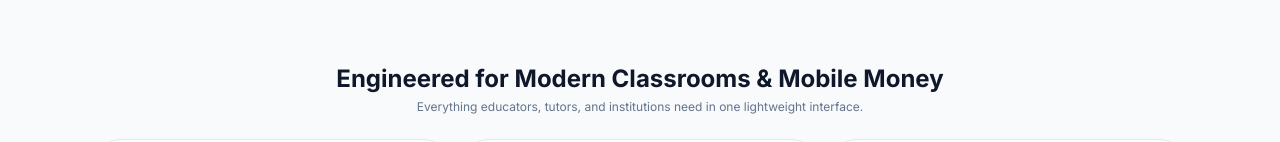
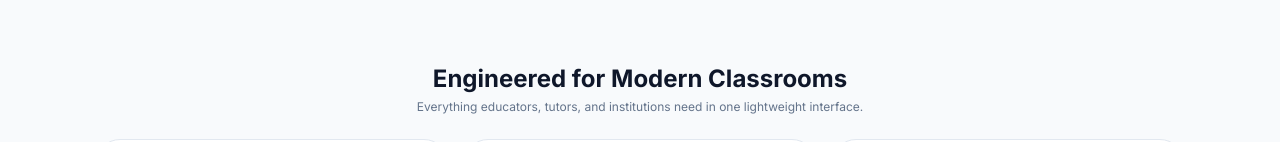
Before and after one commit to Gabyjay16/judmi-academy, a Next.js app: page / in a window 1280 px wide. Shown: the part 588-730 px from the top of the page. Built offline with nearby package versions, Linux system fonts and the light colour scheme; no server answers.

Commit message:
Update homepage headline to Engineered for Modern Classrooms

```diff
--- a/src/app/page.tsx
+++ b/src/app/page.tsx
@@ -95,7 +95,7 @@ export default function HomePage() {
       <section className="px-4 sm:px-6 lg:px-8 max-w-6xl mx-auto space-y-6">
         <div className="text-center space-y-1">
           <h2 className="text-xl sm:text-2xl font-bold text-slate-900">
-            Engineered for Modern Classrooms & Mobile Money
+            Engineered for Modern Classrooms
           </h2>
           <p className="text-xs text-slate-500">
             Everything educators, tutors, and institutions need in one lightweight interface.
```
